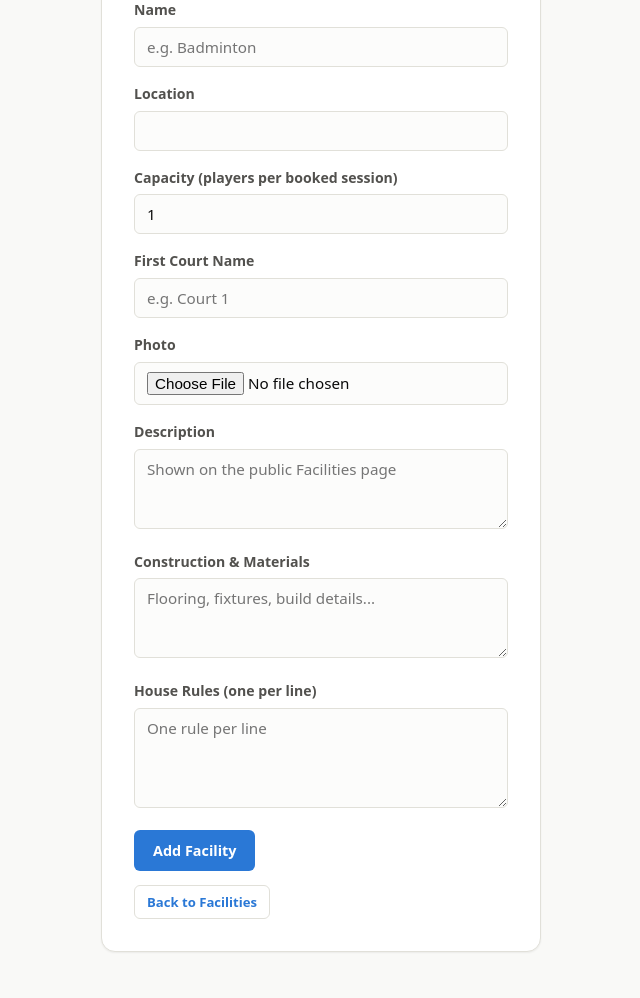
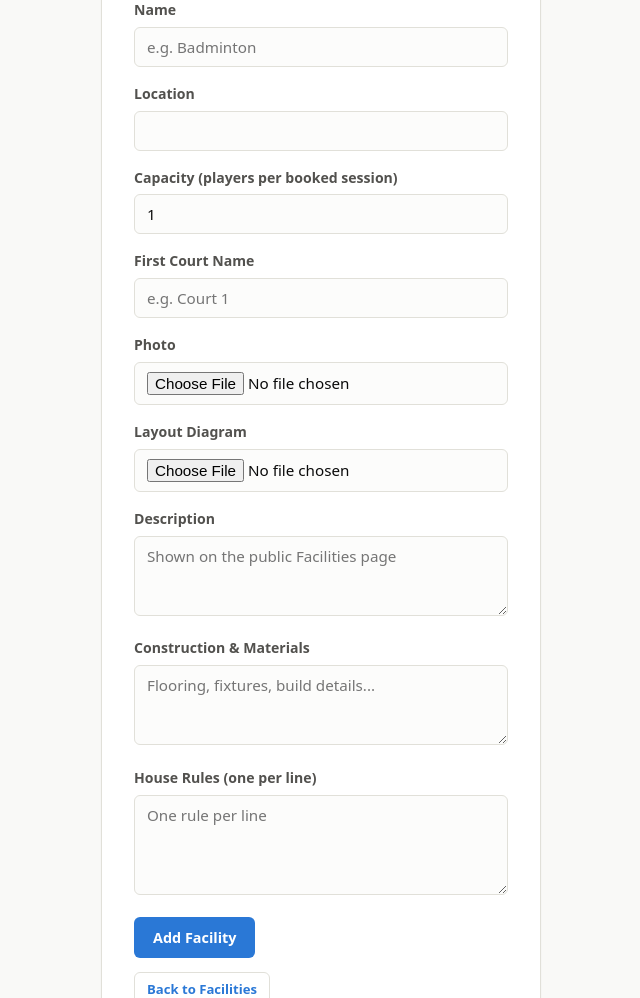
Before and after one commit to chuanyang22/AWS_Terraform_Assignemnt, a PHP site: page /admin/facility_create.php in a window 1280 px wide. Shown: the part 246-1244 px from the top of the page, without its empty margins (319-959 px from the left). Run offline with PHP 8.4, Linux system fonts and the light colour scheme; a user stored in the database is signed in; data comes from the database, SQL or seed files in the repository; tables that the repository leaves empty hold one stand-in row (values such as "Sample post"); data that the repository does not hold is empty.

Commit message:
Add layout diagram upload to facility create form

```diff
--- a/src/admin/facility_create.php
+++ b/src/admin/facility_create.php
@@ -17,14 +17,17 @@ if ($_SERVER['REQUEST_METHOD'] === 'POST') {
     $first_court   = trim($_POST['first_court']);
 
     [$image_url, $uploadError] = handle_facility_image_upload($_FILES['image'] ?? null, $uploadDir, 'facility');
+    [$layout_url, $layoutError] = handle_facility_image_upload($_FILES['layout'] ?? null, $uploadDir, 'layout');
 
     if ($name === '' || $location === '' || $capacity < 1 || $first_court === '') {
         $error = 'Name, location, capacity and the first court name are all required.';
     } elseif ($uploadError) {
         $error = $uploadError;
+    } elseif ($layoutError) {
+        $error = $layoutError;
     } else {
-        $stmt = $conn->prepare('INSERT INTO facilities (name, location, capacity, description, materials, rules, image_url) VALUES (?, ?, ?, ?, ?, ?, ?)');
-        $stmt->bind_param('ssissss', $name, $location, $capacity, $description, $materials, $rules, $image_url);
+        $stmt = $conn->prepare('INSERT INTO facilities (name, location, capacity, description, materials, rules, image_url, layout_url) VALUES (?, ?, ?, ?, ?, ?, ?, ?)');
+        $stmt->bind_param('ssisssss', $name, $location, $capacity, $description, $materials, $rules, $image_url, $layout_url);
         $stmt->execute();
         $facility_id = $stmt->insert_id;
         $stmt->close();
@@ -52,6 +55,7 @@ require 'partials/header.php';
 <label>Capacity (players per booked session) <input type="number" name="capacity" min="1" value="<?= htmlspecialchars($_POST['capacity'] ?? '1') ?>" required></label>
 <label>First Court Name <input type="text" name="first_court" placeholder="e.g. Court 1" value="<?= htmlspecialchars($_POST['first_court'] ?? '') ?>" required></label>
 <label>Photo <input type="file" name="image" accept="image/jpeg,image/png,image/gif,image/webp"></label>
+<label>Layout Diagram <input type="file" name="layout" accept="image/jpeg,image/png,image/gif,image/webp"></label>
 <label>Description <textarea name="description" rows="3" placeholder="Shown on the public Facilities page"><?= htmlspecialchars($_POST['description'] ?? '') ?></textarea></label>
 <label>Construction &amp; Materials <textarea name="materials" rows="3" placeholder="Flooring, fixtures, build details..."><?= htmlspecialchars($_POST['materials'] ?? '') ?></textarea></label>
 <label>House Rules (one per line) <textarea name="rules" rows="4" placeholder="One rule per line"><?= htmlspecialchars($_POST['rules'] ?? '') ?></textarea></label>
```
